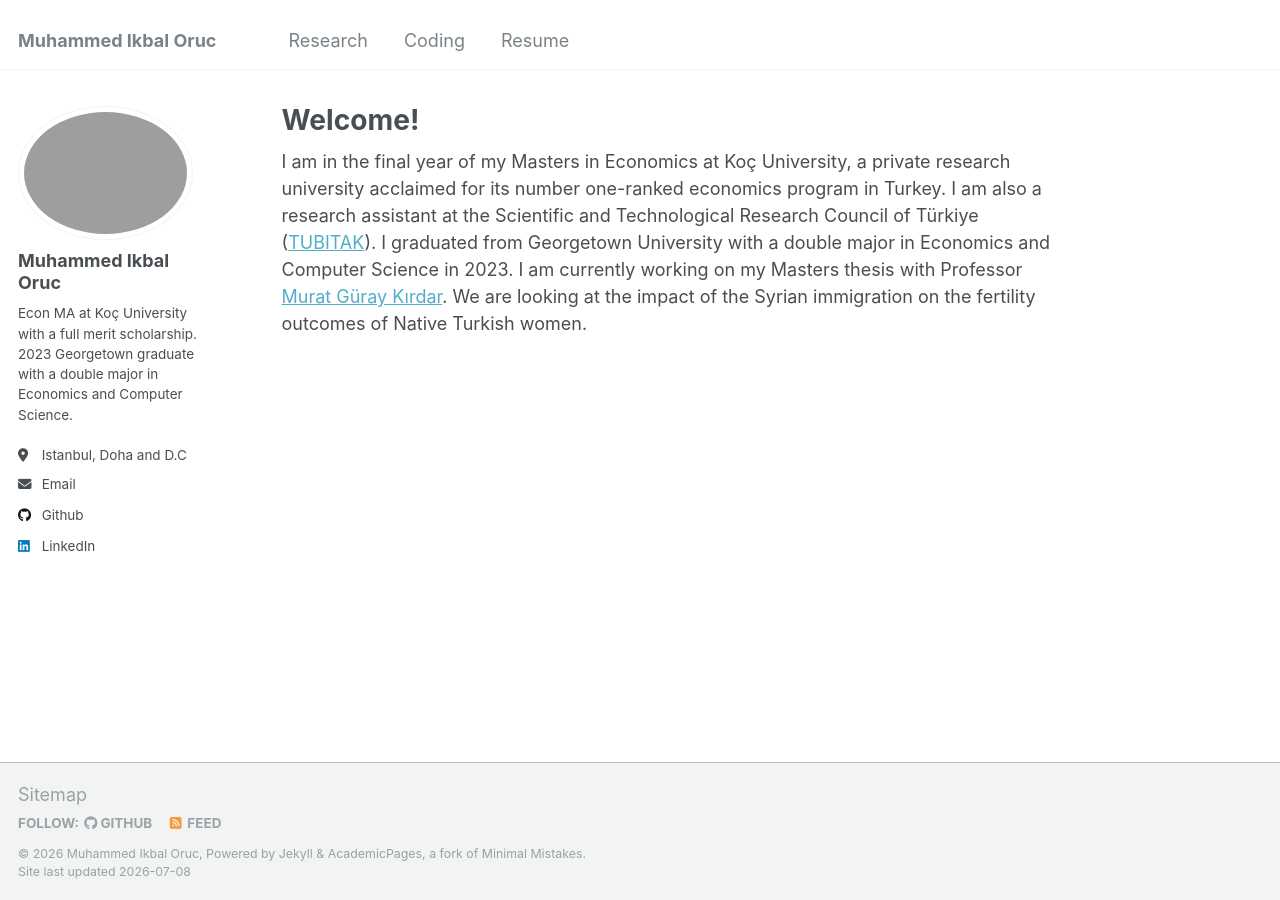
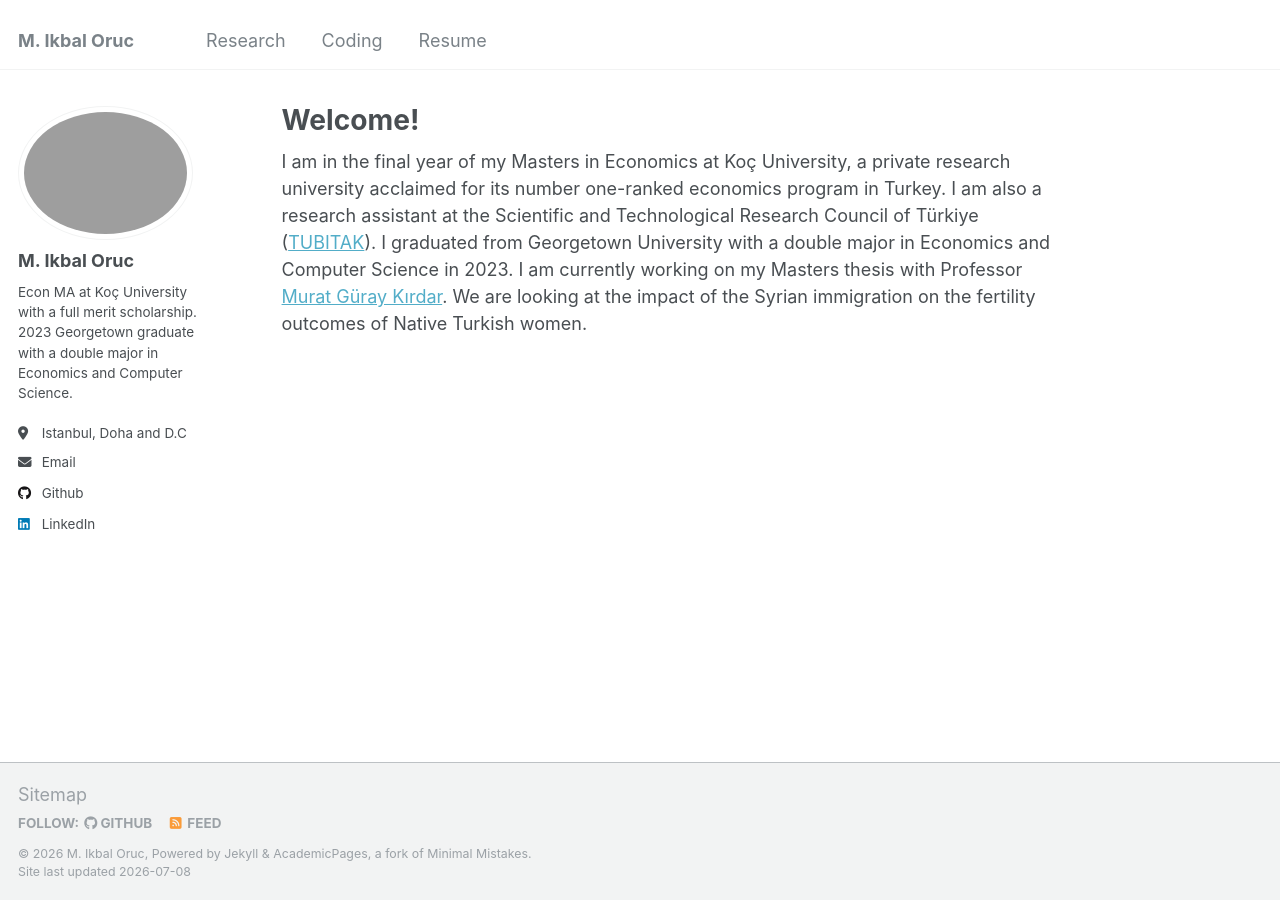
Before and after one commit to oruc47/oruc47.github.io, a Jekyll site: the page built from _pages/about.md, in a window 1280 px wide. Built offline with Jekyll 4.4.1, drawn with Linux system fonts in a browser that asks for light colours.

Commit message:
Host BFI journal club deck at /present/july_8_journal_club; shorten site name to M. Ikbal Oruc
Co-Authored-By: Claude Fable 5 <noreply@anthropic.com>

```diff
--- a/_config.yml
+++ b/_config.yml
@@ -7,9 +7,9 @@
 
 # Site Settings
 locale                   : "en-US"
-title                    : "Muhammed Ikbal Oruc"
+title                    : "M. Ikbal Oruc"
 title_separator          : "-"
-name                     : &name "Muhammed Ikbal Oruc"
+name                     : &name "M. Ikbal Oruc"
 description              : &description "Econoimcs Masters @ Koç University"
 url                      : https://oruc47.github.io # the base hostname & protocol for your site e.g. "https://mmistakes.github.io"
 baseurl                  : "" # the subpath of your site, e.g. "/blog"
@@ -80,7 +80,7 @@ analytics:
 
 # Site Author
 author:
-  name             : "Muhammed Ikbal Oruc"
+  name             : "M. Ikbal Oruc"
   avatar           : "profile.png"
   bio              : "Econ MA at Koç University with a full merit scholarship. 2023 Georgetown graduate with a double major in Economics and Computer Science."
   location         : "Istanbul, Doha and D.C"
```
Also changed, not shown: present/july_8_journal_club/index.html (added, +32 -0 lines), 1 other file.
